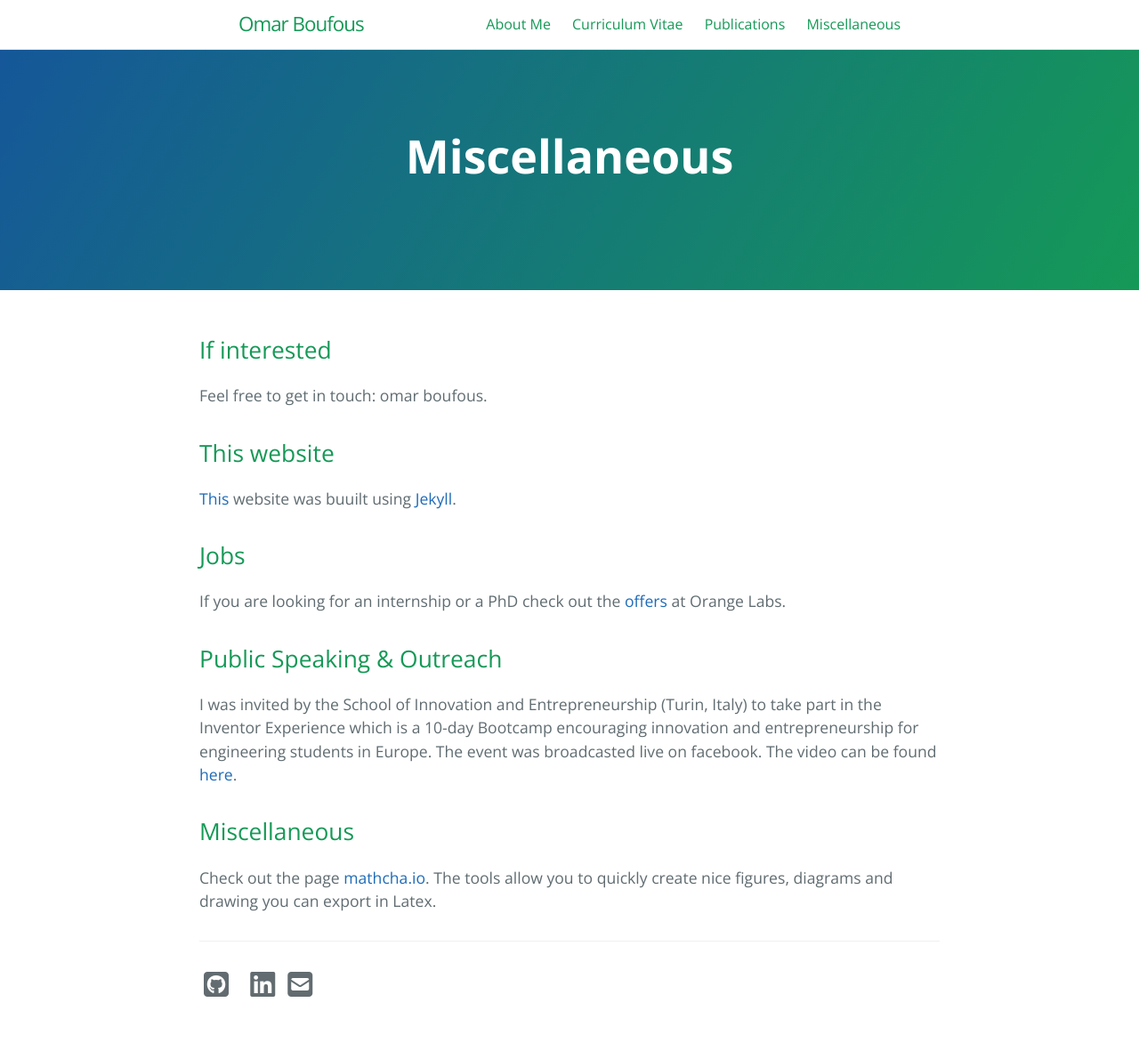
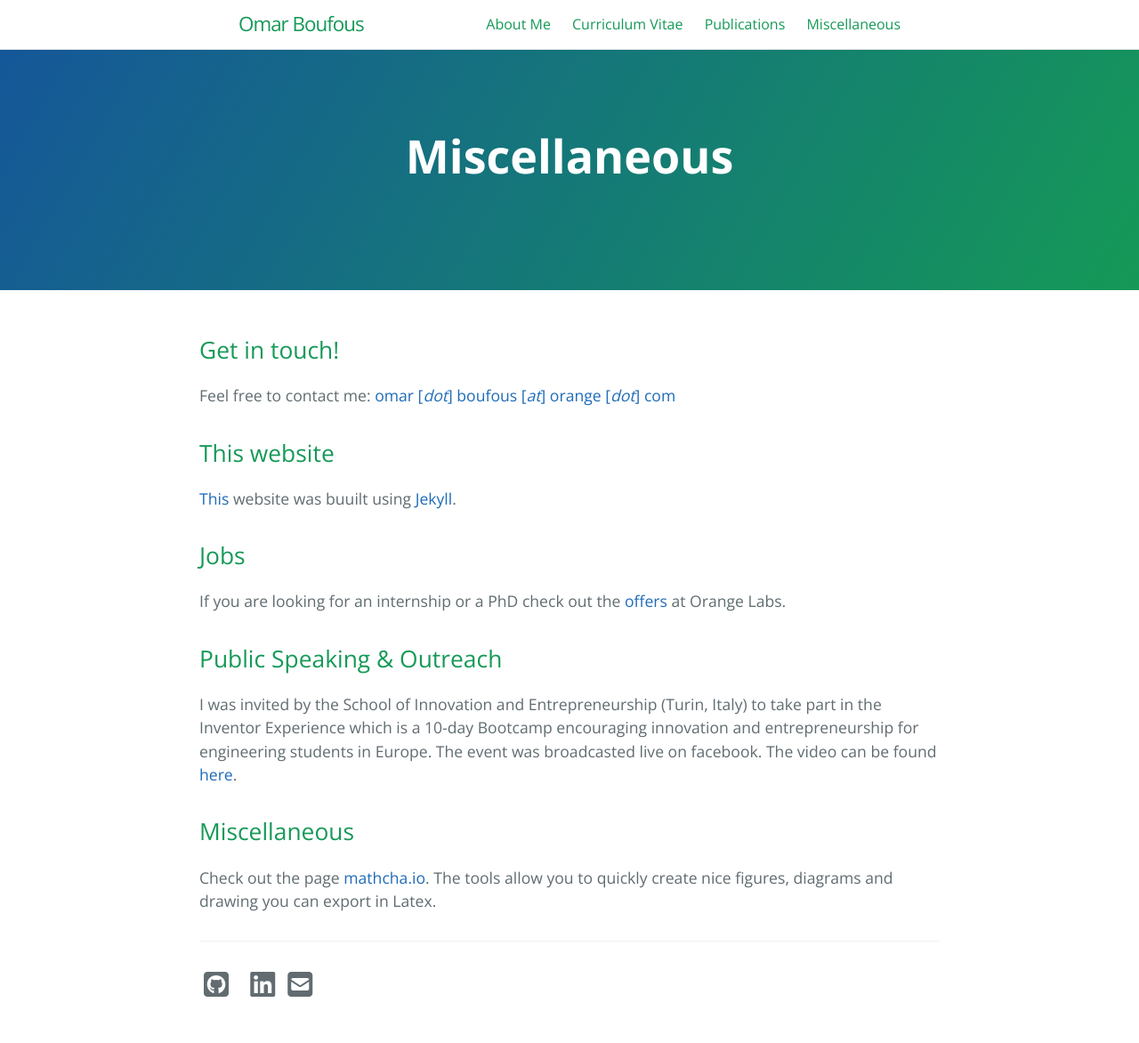
Before and after one commit to thomas-bfs/thomas-bfs.github.io, a Jekyll site: the page built from Miscellaneous.md, in a window 1280 px wide. Shown: the whole page at 89% size. Built offline with Jekyll 4.4.1, drawn with Linux system fonts in a browser that asks for light colours; nearby versions of some CDN libraries; a style sheet for code colours, icons or effects is not loaded.

Commit message:
Update Miscellaneous.md

```diff
--- a/Miscellaneous.md
+++ b/Miscellaneous.md
@@ -6,9 +6,9 @@ ref: Miscellaneous
 order: 1
 ---
 
-## If interested
+## Get in touch!
 
-Feel free to get in touch: omar boufous.
+Feel free to contact me: [omar [*dot*] boufous [*at*] orange [*dot*] com](mailto:omar.boufous@orange.com)
 
 
 
```
